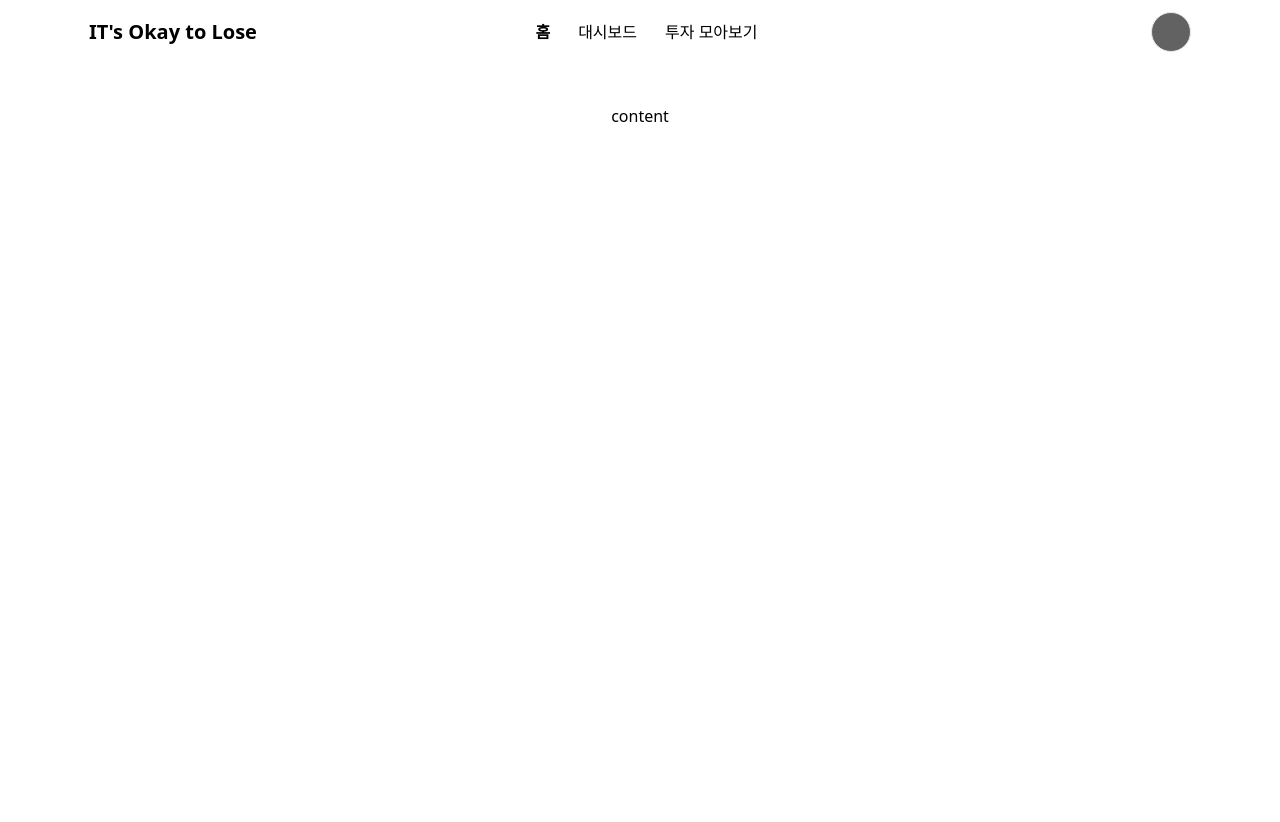
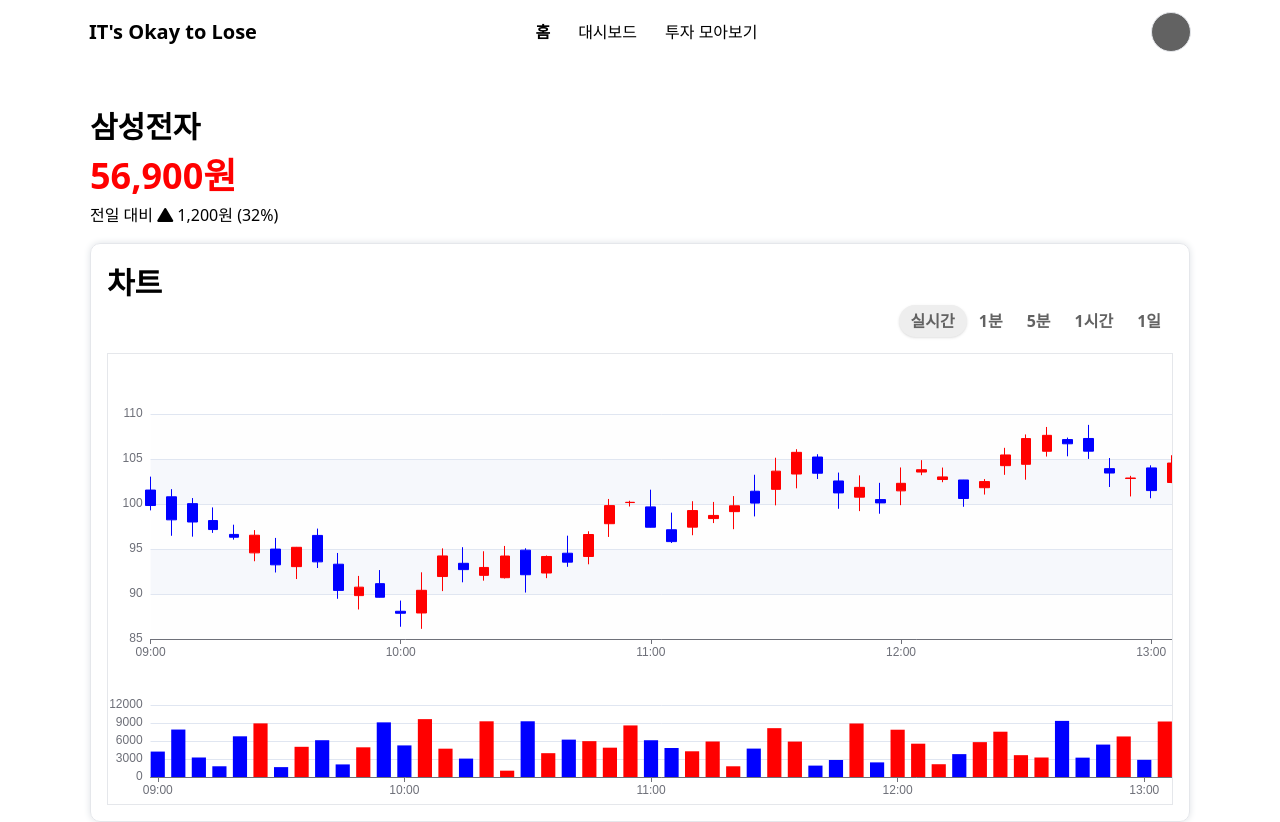
Before and after one commit to IT-s-Okay-to-Lose/FE, a React (Vite) app: page /detail in a window 1280 px wide. Before the commit the page ends 800 px from the top, so only its background shows below. Built offline with nearby package versions, Linux system fonts and the light colour scheme.

Commit message:
Feat: 목데이터를 이용한 차트 생성

```diff
--- a/src/features/stockChartBoard/model/useFilterTab.ts
+++ b/src/features/stockChartBoard/model/useFilterTab.ts
@@ -3,5 +3,7 @@
 export function useFilterTab(defaultTab: string = "실시간") {
   const [filterTab, setFilterTab] = useState<string>(defaultTab);
 
+  // 여기서 chartData api 호출
+
   return { filterTab, setFilterTab };
 }
--- a/src/pages/StockDetailPage.tsx
+++ b/src/pages/StockDetailPage.tsx
@@ -1,9 +1,17 @@
+import Card from "@/shared/components/atoms/Card";
+import Typography from "@/shared/components/atoms/Typography";
 import Header from "@/shared/components/molecules/Header";
+import RoundTab from "@/shared/components/molecules/RoundTab";
+import Chart2 from "@/shared/components/organisms/Chart2";
 import ScreenTooSmall from "@/shared/components/organisms/ScreenTooSmall";
 import useMediaQuery from "@/shared/hooks/useMediaQuery";
+import { mockCandleData2, mockVolumeData } from "@/shared/mock/chart.mock";
+import { useState } from "react";
 
 function StockDetailPage() {
   const isTabletOrAbove = useMediaQuery();
+  const option = ["실시간", "1분", "5분", "1시간", "1일"];
+  const [filter, setFilter] = useState<string>("실시간");
 
   if (!isTabletOrAbove) return <ScreenTooSmall />;
 
@@ -12,8 +20,35 @@
       <div className="mb-8">
         <Header />
       </div>
-      <div className="w-full m-auto flex justify-center mt-10 gap-[60px]">
-        <p>content</p>
+      <div className="w-full m-auto flex justify-center mt-10 gap-[60px]]">
+        <div className="w-full max-w-[1100px] flex flex-col gap-4">
+          <div>
+            <Typography.Head2>삼성전자</Typography.Head2>
+            <Typography.Head1 className="text-otl-stock-up">
+              56,900원
+            </Typography.Head1>
+            <Typography.P1>
+              전일 대비 <i className="bi bi-triangle-fill" /> 1,200원 (32%)
+            </Typography.P1>
+          </div>
+          <Card>
+            <Card.Header>
+              <Typography.Head2>차트</Typography.Head2>
+            </Card.Header>
+            <Card.Content className="flex flex-col gap-4">
+              <div className="w-full flex justify-end">
+                <RoundTab.Small
+                  options={option}
+                  value={filter}
+                  onChange={setFilter}
+                />
+              </div>
+              <div className="border">
+                <Chart2 data={mockCandleData2} volumeData={mockVolumeData} />
+              </div>
+            </Card.Content>
+          </Card>
+        </div>
       </div>
     </div>
   );
--- a/src/shared/components/molecules/RoundTab.tsx
+++ b/src/shared/components/molecules/RoundTab.tsx
@@ -22,7 +22,7 @@
     onChange,
     className,
   }) => (
-    <div className={cn(" w-full rounded-full gap-2", className)}>
+    <div className={cn("rounded-full gap-2", className)}>
       {options.map((option) => (
         <button
           key={option}
--- a/src/shared/components/organisms/Chart2.tsx
+++ b/src/shared/components/organisms/Chart2.tsx
@@ -14,10 +14,7 @@
     axisPointer: {
       link: [{ xAxisIndex: "all" }],
     },
-    dataZoom: [
-      { type: "inside", xAxisIndex: [0, 1] },
-      { type: "slider", xAxisIndex: [0, 1] },
-    ],
+    dataZoom: [{ type: "inside", xAxisIndex: [0, 1] }],
     xAxis: [
       {
         type: "time",
@@ -53,14 +50,14 @@
     ],
     grid: [
       {
-        left: "10%",
-        right: "8%",
-        height: "60%",
+        left: "4%",
+        right: "0",
+        height: "50%",
       },
       {
-        left: "10%",
-        right: "8%",
-        top: "72%",
+        left: "4%",
+        right: "0",
+        top: "78%",
         height: "16%",
       },
     ],
@@ -97,5 +94,5 @@
     ],
   };
 
-  return <ReactECharts option={option} style={{ height: 500, width: 400 }} />;
+  return <ReactECharts option={option} style={{ height: 450 }} />;
 }
--- a/src/shared/mock/chart.mock.ts
+++ b/src/shared/mock/chart.mock.ts
@@ -1,6 +1,6 @@
 import type { CandlestickData } from "lightweight-charts";
 
-export const candleData: CandlestickData[] = [
+export const mockCandleData: CandlestickData[] = [
   { time: "2023-10-01", open: 100, high: 110, low: 95, close: 105 },
   { time: "2023-10-02", open: 105, high: 115, low: 100, close: 110 },
   { time: "2023-10-03", open: 110, high: 118, low: 108, close: 115 },
@@ -33,7 +33,7 @@
   { time: "2023-10-30", open: 105, high: 110, low: 104, close: 109 },
 ];
 
-export const candleData2: [string, number, number, number, number][] = [
+export const mockCandleData2: [string, number, number, number, number][] = [
   ["2023-10-01T09:00:00", 101.55, 99.83, 99.29, 103.04],
   ["2023-10-01T09:05:00", 100.8, 98.24, 96.47, 101.65],
   ["2023-10-01T09:10:00", 100.04, 98.0, 96.37, 100.66],
@@ -86,7 +86,7 @@
   ["2023-10-01T13:05:00", 102.39, 104.55, 102.32, 105.42],
 ];
 
-export const volumeData: [string, number][] = [
+export const mockVolumeData: [string, number][] = [
   ["2023-10-01T09:00:00", 4238],
   ["2023-10-01T09:05:00", 7909],
   ["2023-10-01T09:10:00", 3251],
```
